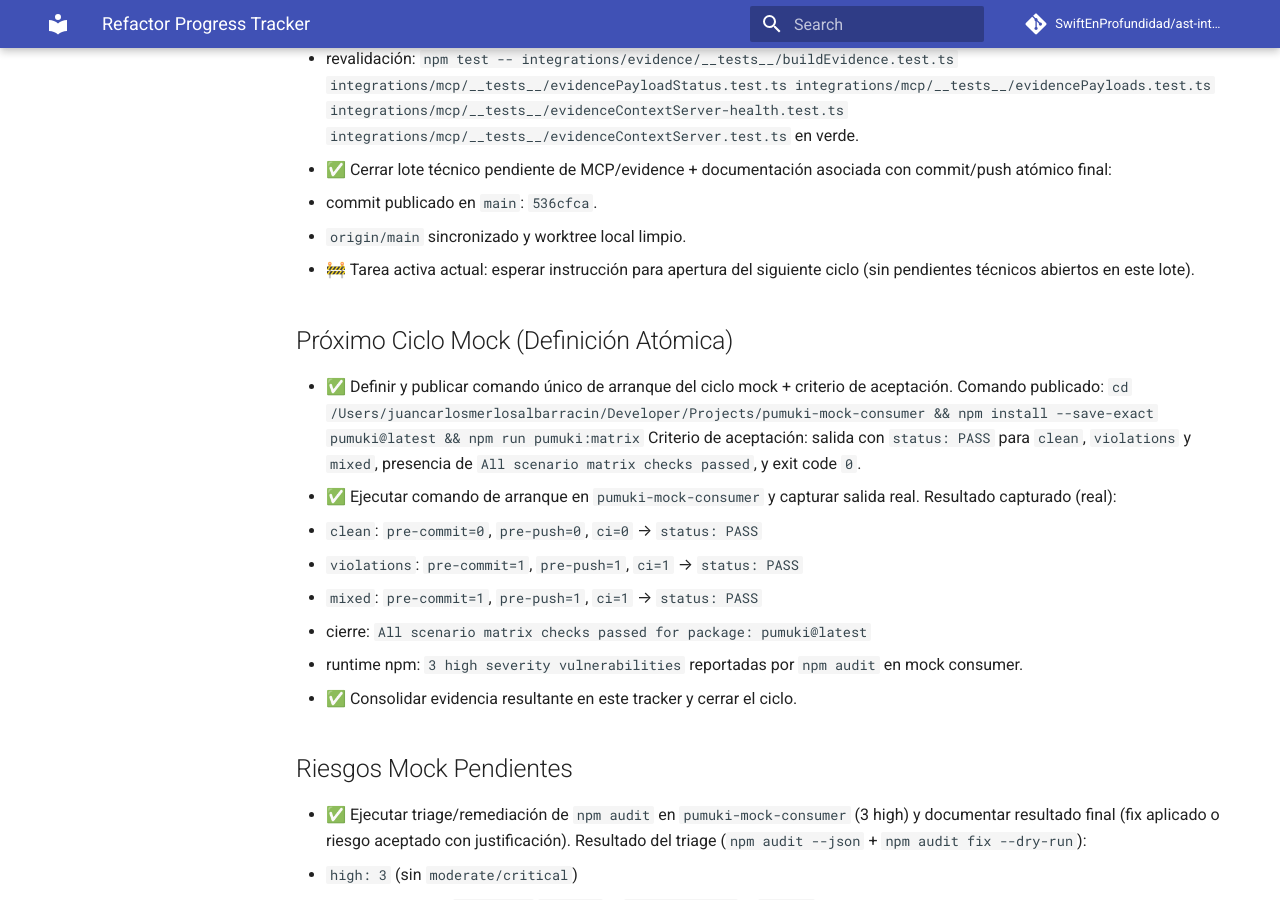
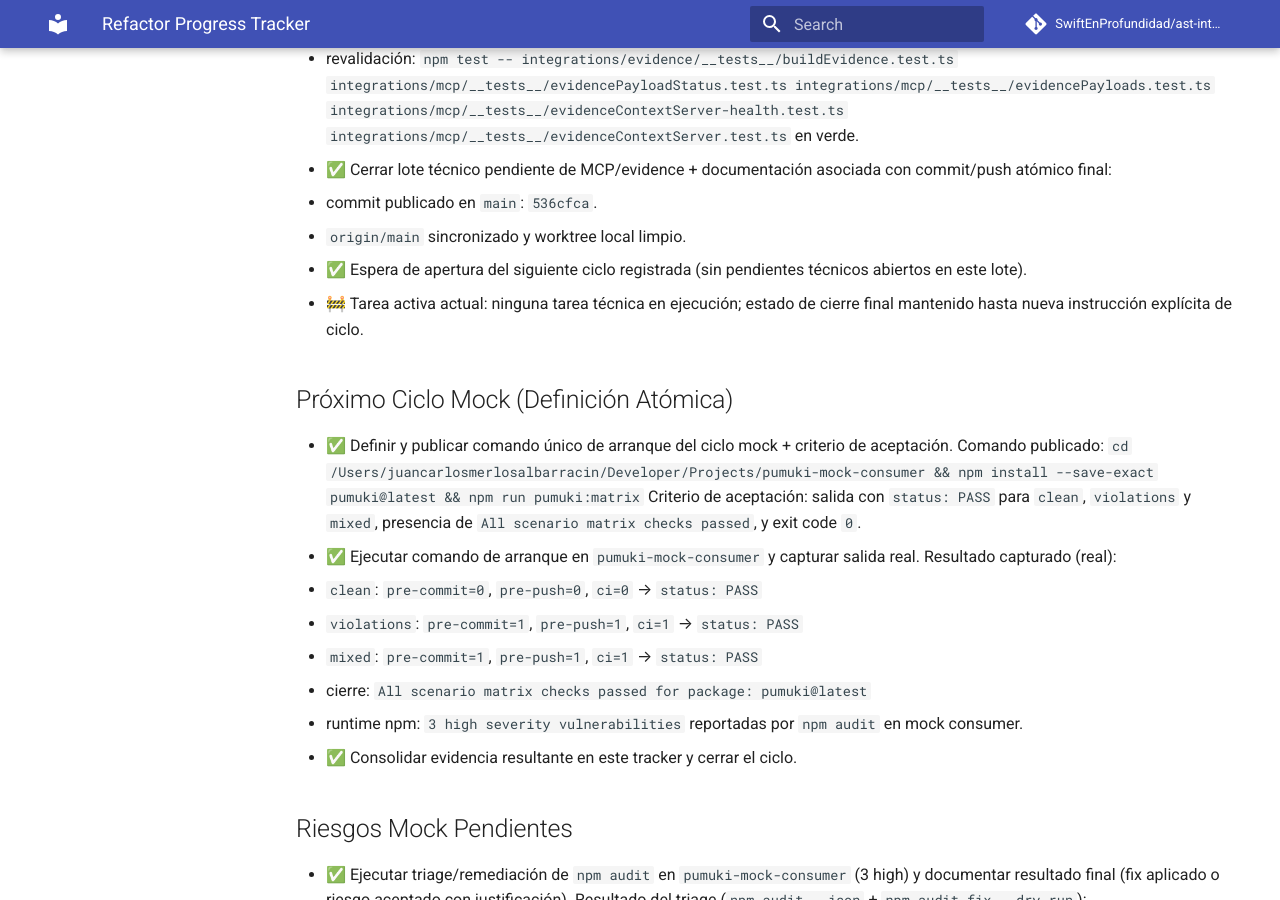
Before and after one commit to SwiftEnProfundidad/ast-intelligence-hooks, an MkDocs documentation site: the page built from docs/REFRACTOR_PROGRESS.md, in a window 1280 px wide and 900 px high, scrolled down 5356 px. Built offline with MkDocs 1.6.1 and Material for MkDocs 9.7.7, drawn with Linux system fonts in a browser that asks for light colours; comment, search, counter and statistics services are not loaded.

Commit message:
docs(tracker): mark no technical pending tasks

```diff
--- a/docs/REFRACTOR_PROGRESS.md
+++ b/docs/REFRACTOR_PROGRESS.md
@@ -119,7 +119,8 @@ Estado consolidado del refactor con seguimiento de tareas y evidencia del avance
 - ✅ Cerrar lote técnico pendiente de MCP/evidence + documentación asociada con commit/push atómico final:
   - commit publicado en `main`: `536cfca`.
   - `origin/main` sincronizado y worktree local limpio.
-- 🚧 Tarea activa actual: esperar instrucción para apertura del siguiente ciclo (sin pendientes técnicos abiertos en este lote).
+- ✅ Espera de apertura del siguiente ciclo registrada (sin pendientes técnicos abiertos en este lote).
+- 🚧 Tarea activa actual: ninguna tarea técnica en ejecución; estado de cierre final mantenido hasta nueva instrucción explícita de ciclo.
 
 ## Próximo Ciclo Mock (Definición Atómica)
 - ✅ Definir y publicar comando único de arranque del ciclo mock + criterio de aceptación.
```
